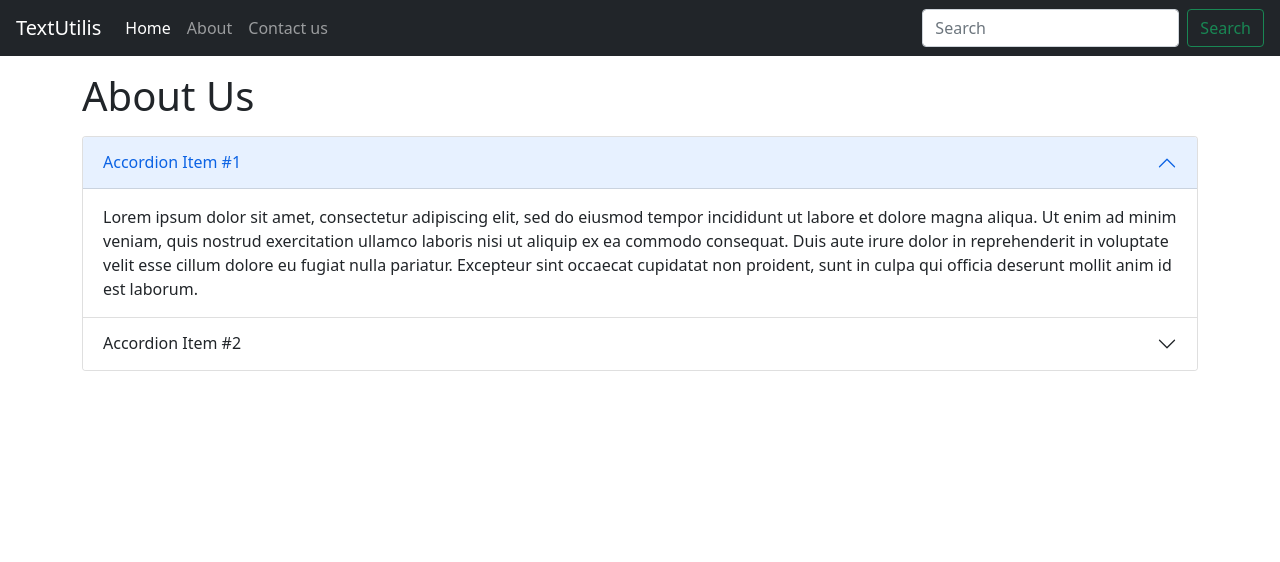
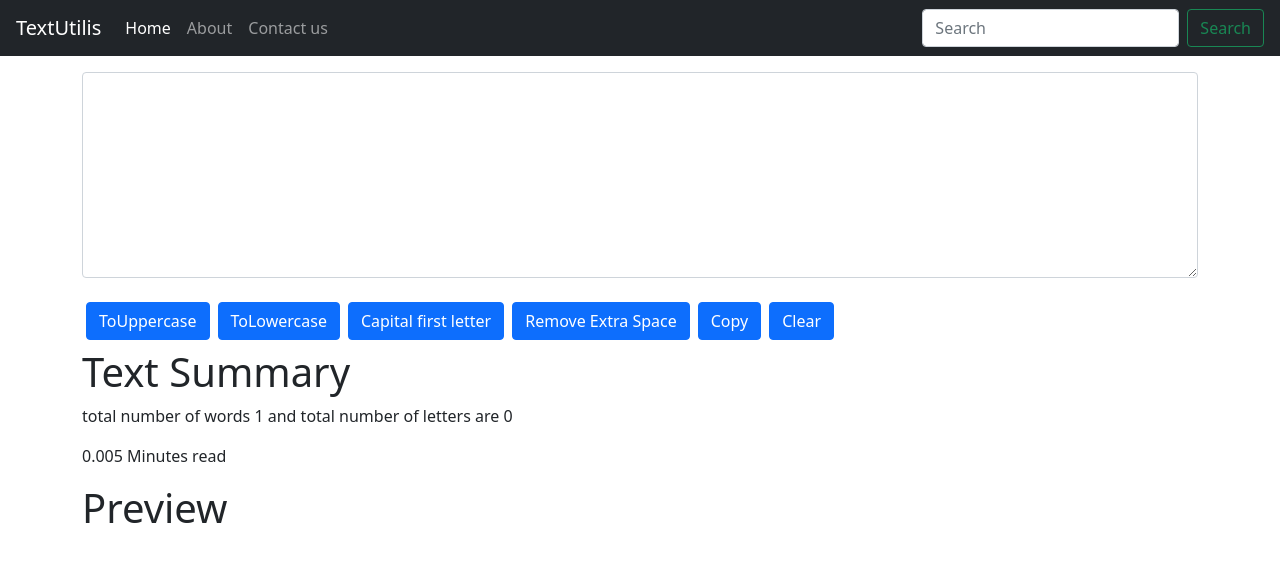
Before and after one commit to Ipriyankrajai/text-utility, a React (Create React App) app: page / in a window 1280 px wide. Shown: the top 562 px of the page. Built offline with nearby package versions, Linux system fonts and the light colour scheme.

Commit message:
adding new features like removing extraspaces, copy text, capital first letter

```diff
--- a/src/App.js
+++ b/src/App.js
@@ -6,11 +6,11 @@ function App() {
   return (
     <>
     <Navbar />
-    {/* <div className="container">
+    <div className="container">
     <Inputbox />
+    {/* <About/> */}
 
-    </div> */}
-    <About/>
+    </div>
     </>
   );
 }
--- a/src/components/Inputbox.js
+++ b/src/components/Inputbox.js
@@ -23,6 +23,40 @@ export default function Inputbox() {
     const clearData=()=>{
         setText("");
     }
+    const capitalfirst=()=>{
+        let sentences=text.split(".");
+        let finalop="";
+        // console.log(sentences);
+        sentences.forEach((s)=>{
+            const strLen=s.length;
+
+            if(strLen){
+                if(s[0]===" " && strLen>=2){
+                    // s[1]=s[1].toUpperCase();
+                    finalop+=s[0]+s[1].toUpperCase()+s.slice(2)+".";
+                    // console.log(s[0]);
+                }else{
+                    // s[0]=s[0].toLowerCase();
+                    finalop+=s[0].toUpperCase()+s.slice(1)+".";
+                }
+
+            // s[0].toUpperCase();
+            // finalop+=s;
+            }
+        })
+        // console.log(finalop);
+        setText(finalop);
+    }
+    const copyData=()=>{
+        const cpyTxt=document.getElementById("myBox");
+        cpyTxt.select();
+        navigator.clipboard.writeText(cpyTxt.value);
+
+    }
+    const removeSpace=()=>{
+        let newText=text.split(/[ ]+/);
+        setText(newText.join(" "));
+    }
     return (
         <>
             <div className="my-3">
@@ -32,9 +66,13 @@ export default function Inputbox() {
             </div>
             <button type="button" className="btn btn-primary mx-1 my-2" onClick={convertToUpper}>ToUppercase</button>
             <button type="button" className="btn btn-primary mx-1 my-2" onClick={convertToLower}>ToLowercase</button>
+            <button type="button" className="btn btn-primary mx-1 my-2" onClick={capitalfirst}>Capital first letter</button>
+            <button type="button" className="btn btn-primary mx-1 my-2" onClick={removeSpace}>Remove Extra Space</button>
+            <button type="button" className="btn btn-primary mx-1 my-2" onClick={copyData}>Copy</button>
             <button type="button" className="btn btn-primary mx-1 my-2" onClick={clearData}>Clear</button>
             <h1>Text Summary</h1>
             <p>total number of words {text.split(' ').length} and total number of letters are {text.length}</p>
+            <p>{text.split(' ').length/200} Minutes read</p>
             <h1>Preview</h1>
             <p>{text}</p>
         </>
```
